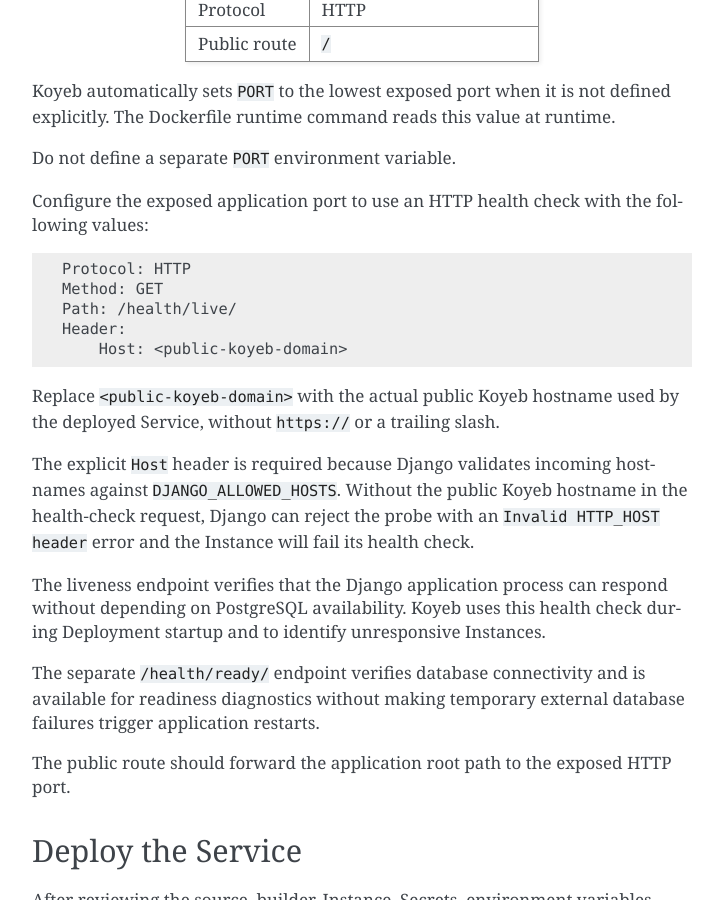
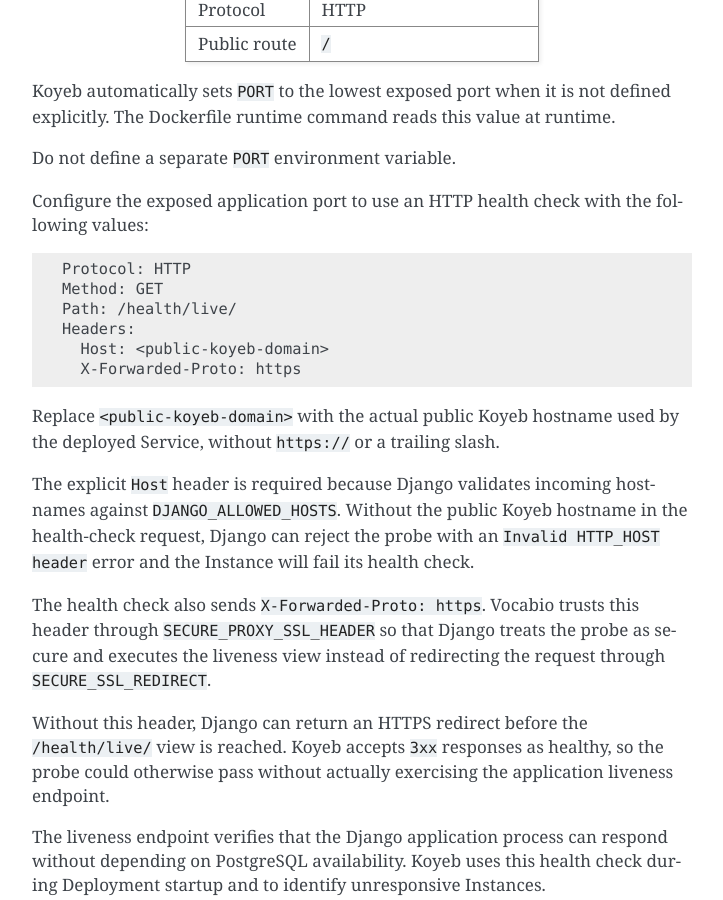
Before and after one commit to alex-nuclearboy/vocabio, a Sphinx documentation site: the page built from docs/source/deployment/koyeb.rst, in a window 1280 px wide and 900 px high, scrolled down 7770 px. Shown: the whole window, without its empty margins (388-1111 px from the left). Built offline with Sphinx 7.4.7, drawn with Linux system fonts in a browser that asks for light colours.

Commit message:
fix(deployment): verify forwarded HTTPS health checks
Align the Koyeb liveness probe with Django's proxy-aware HTTPS handling.

- send the forwarded HTTPS protocol header in Koyeb health checks
- verify the trusted proxy SSL header configuration
- test liveness requests through the forwarded HTTPS path
- document health-check headers and redirect behaviour
- extend deployment troubleshooting for proxy-aware health checks

```diff
--- a/docs/source/deployment/koyeb.rst
+++ b/docs/source/deployment/koyeb.rst
@@ -409,11 +409,12 @@
 
 .. code-block:: text
 
-   Protocol: HTTP
-   Method: GET
-   Path: /health/live/
-   Header:
-       Host: <public-koyeb-domain>
+  Protocol: HTTP
+  Method: GET
+  Path: /health/live/
+  Headers:
+    Host: <public-koyeb-domain>
+    X-Forwarded-Proto: https
 
 Replace ``<public-koyeb-domain>`` with the actual public Koyeb hostname used
 by the deployed Service, without ``https://`` or a trailing slash.
@@ -423,6 +424,16 @@
 in the health-check request, Django can reject the probe with an
 ``Invalid HTTP_HOST header`` error and the Instance will fail its health
 check.
+
+The health check also sends ``X-Forwarded-Proto: https``. Vocabio trusts
+this header through ``SECURE_PROXY_SSL_HEADER`` so that Django treats the
+probe as secure and executes the liveness view instead of redirecting the
+request through ``SECURE_SSL_REDIRECT``.
+
+Without this header, Django can return an HTTPS redirect before the
+``/health/live/`` view is reached. Koyeb accepts ``3xx`` responses as healthy,
+so the probe could otherwise pass without actually exercising the
+application liveness endpoint.
 
 The liveness endpoint verifies that the Django application process can
 respond without depending on PostgreSQL availability. Koyeb uses this health
```
Also changed, not shown: docs/source/deployment/operations.rst (+9 -2 lines), 2 other files.
